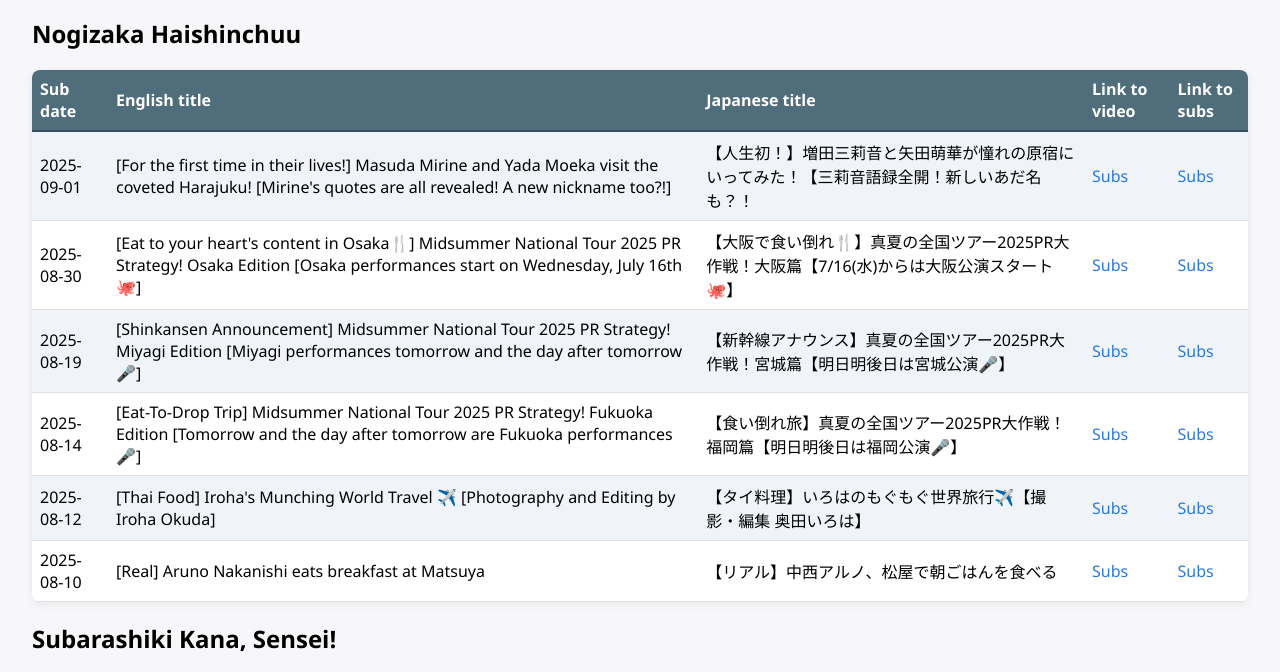
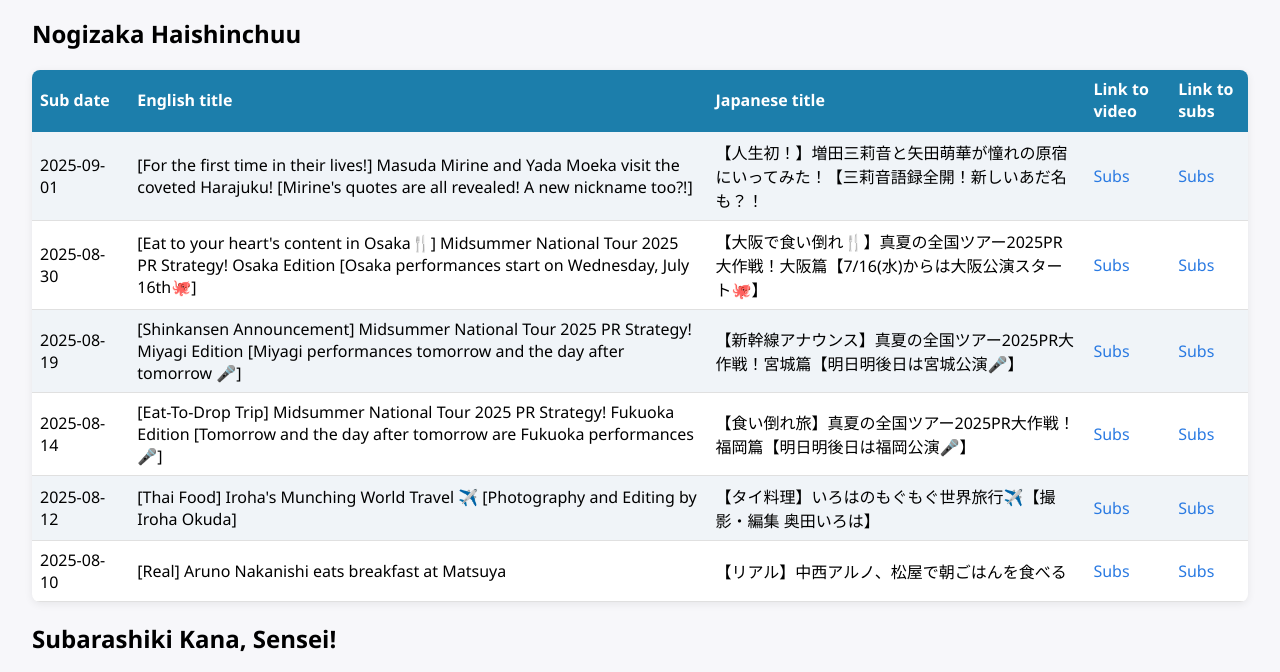
Before and after one commit to nevepura/nogisubs_website, a plain HTML site: page index.html in a window 1280 px wide. Shown: the part 121-793 px from the top of the page. Drawn offline with Linux system fonts and the light colour scheme.

Commit message:
Edit layout

```diff
--- a/index.html
+++ b/index.html
@@ -16,7 +16,7 @@
             <!-- TODO tooltip of links-->
             <table id="haishinchuu_table_id">
                 <tr>
-                    <th>Sub date</th>
+                    <th style="width: 8%;">Sub date</th>
                     <th>English title</th>
                     <th>Japanese title</th>
                     <th>Link to video</th>
--- a/style.css
+++ b/style.css
@@ -17,10 +17,10 @@ th, td {
     text-align: left;
 }
 th {
-    background: #4f6d7a;
+    background: #1c7eab;
     color: #fff;
     font-weight: 600;
-    border-bottom: 2px solid #395062;
+    border-bottom: 2px solid #1c7eab;
 }
 tr {
     transition: background 0.2s;
```
